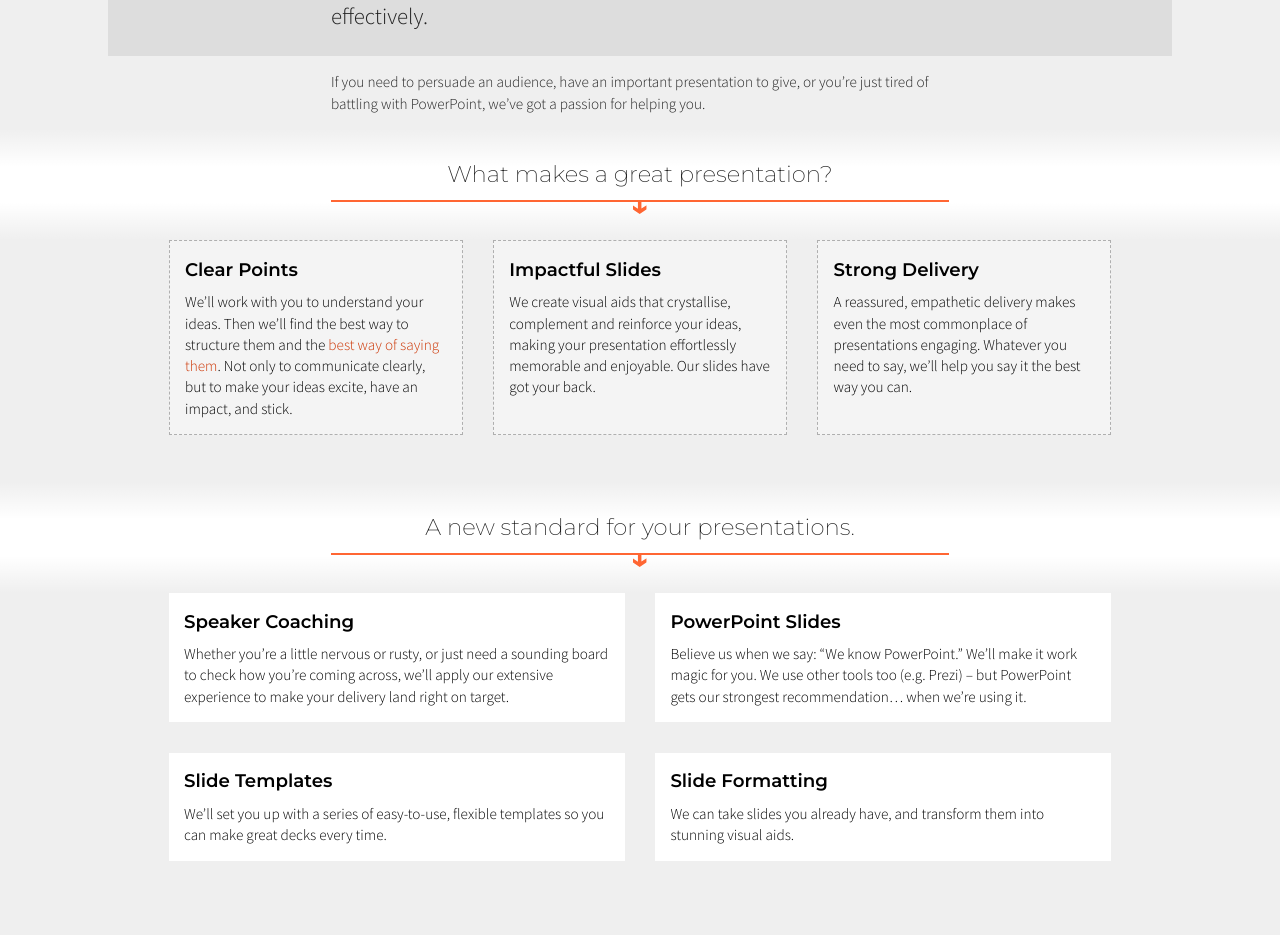
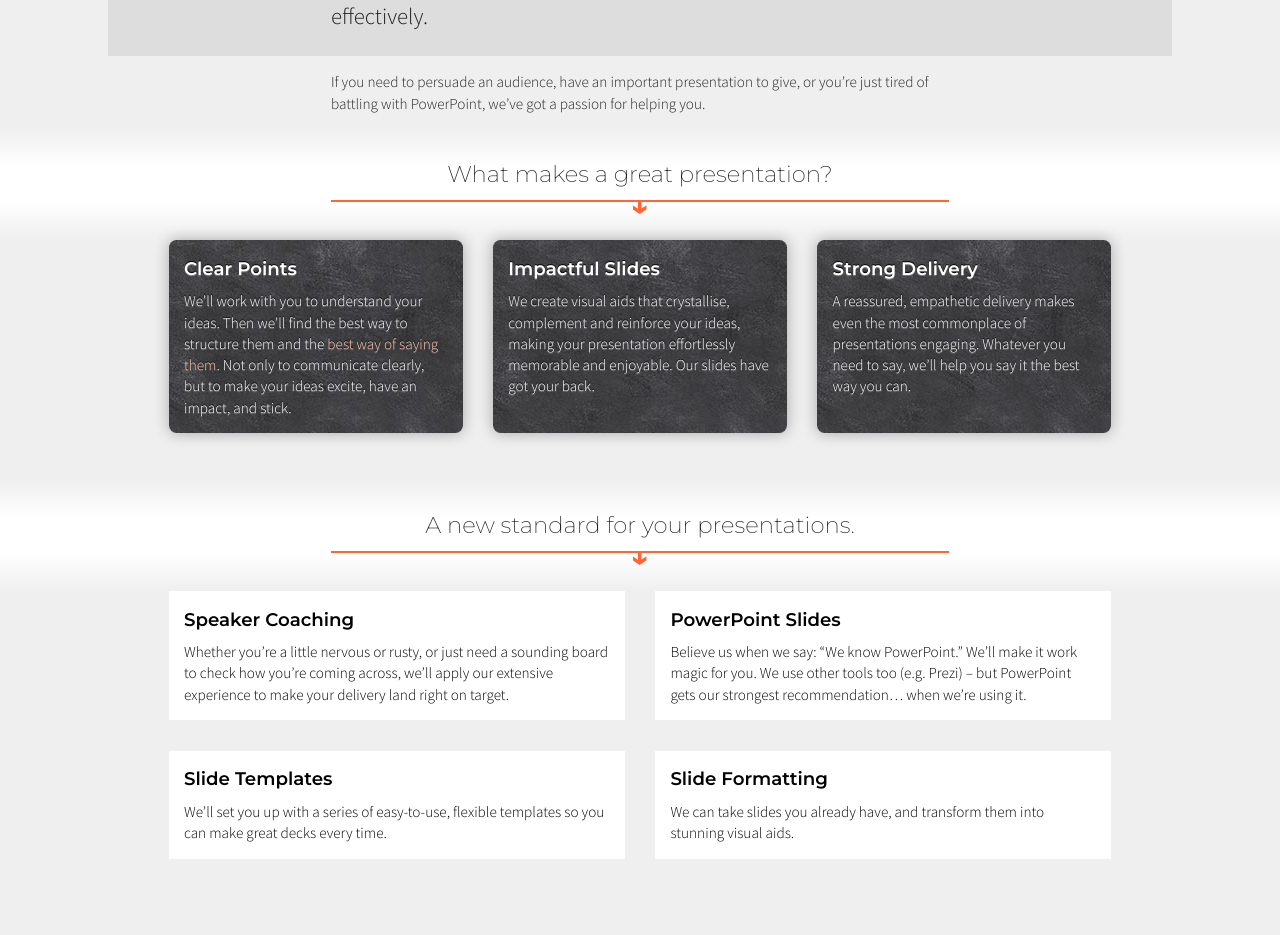
Before and after one commit to ConvincibleMedia/ConvincibleMedia, a Jekyll site: the page built from source/_services/presentations.md, in a window 1280 px wide. Shown: the part 639-1574 px from the top of the page. Built offline with Jekyll 4.4.1, drawn with Linux system fonts in a browser that asks for light colours.

```diff
--- a/source/assets/styles/core.scss
+++ b/source/assets/styles/core.scss
@@ -498,8 +498,18 @@ a.button {
 	padding: 0;
 
 	.card {
-		background-color: lighten($color-body, 2%);
-		border: 0.125em dashed darken($color-body, 25%);
+		background-color: #444;
+		background: url('/assets/images/blackboard.jpg');
+		border-radius: 0.5em;
+		box-shadow: 0 0 1em rgba(0, 0, 0, 0.3);
+		text-shadow:
+			0px 0.05em 0.05em rgba(255,255,255,0.3),
+			0px -0.05em 0.05em rgba(0,0,0,1);
+
+		p, .h3 {
+			color: #fff
+		}
+		a { color: lighten($color-1, 25%) }
 	}
 }
 
```
Also changed, not shown: public/assets/styles/core.css (+9 -2 lines), source/assets/images/blackboard.jpg (added).
